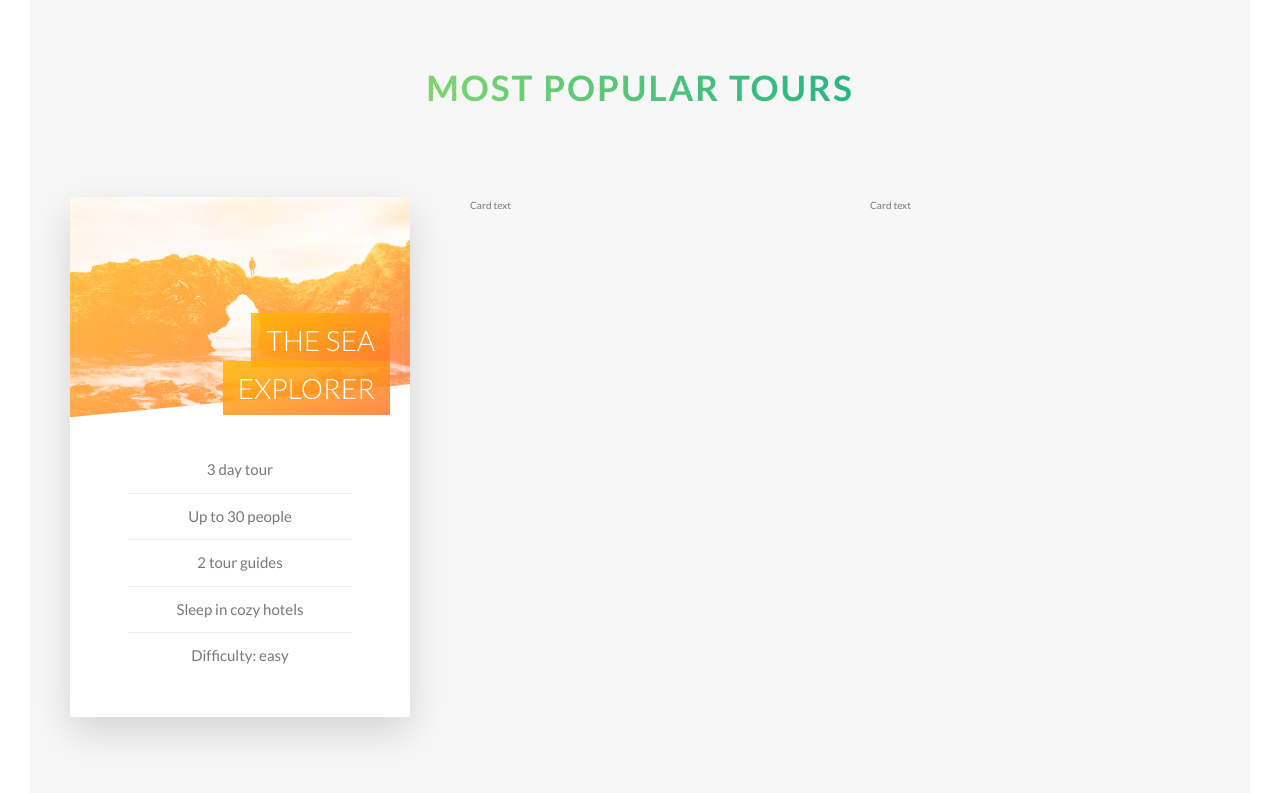
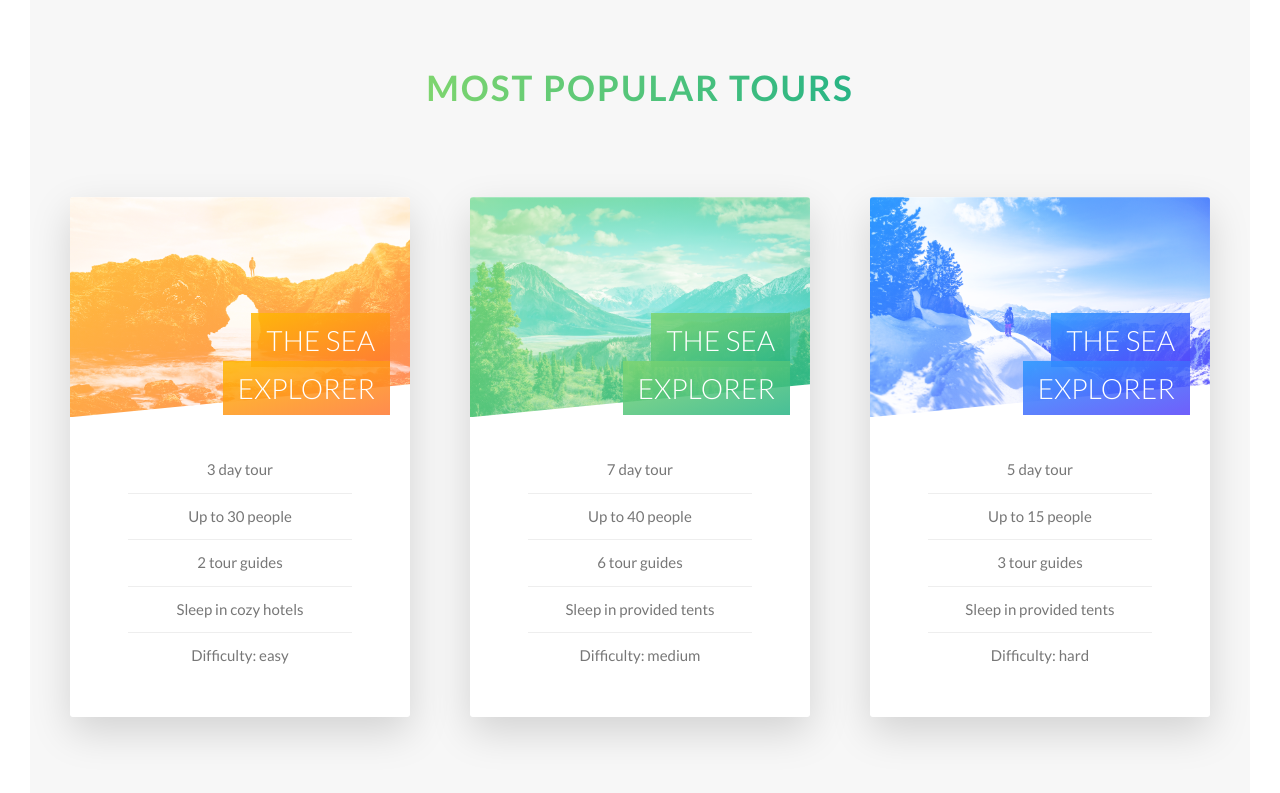
Before and after one commit to DaVille06/NatureTours, a website: page index.html in a window 1280 px wide. Shown: the part 2222-3015 px from the top of the page. Drawn offline with Linux system fonts and the light colour scheme.

Commit message:
Finished styling for cards 2 and 3

```diff
--- a/index.html
+++ b/index.html
@@ -140,13 +140,59 @@
                     </div>
                 </div>
                 <div class="col-1-of-3">
-                    <div class="">
-                        Card text
+                    <div class="card">
+                        <div class="card__side card__side--front">
+                            <div class="card__picture card__picture--2">&nbsp;</div>
+                            <h4 class="card__heading">
+                                <span class="card__heading-span card__heading-span--2">The sea explorer</span>
+                            </h4>
+                            <div class="card__details">
+                                <ul>
+                                    <li>7 day tour</li>
+                                    <li>Up to 40 people</li>
+                                    <li>6 tour guides</li>
+                                    <li>Sleep in provided tents</li>
+                                    <li>Difficulty: medium</li>
+                                </ul>
+                            </div>
+                        </div>
+                        <div class="card__side card__side--back card__side--back--2">
+                            <div class="card__cta">
+                                <div class="card__price-box">
+                                    <p class="card__price-only">Only</p>
+                                    <p class="card__price-value">$497</p>
+                                </div>
+                                <a href="#" class="btn btn--white">Book now!</a>
+                            </div>
+                        </div>
                     </div>
                 </div>
                 <div class="col-1-of-3">
-                    <div class="">
-                        Card text
+                    <div class="card">
+                        <div class="card__side card__side--front">
+                            <div class="card__picture card__picture--3">&nbsp;</div>
+                            <h4 class="card__heading">
+                                <span class="card__heading-span card__heading-span--3">The sea explorer</span>
+                            </h4>
+                            <div class="card__details">
+                                <ul>
+                                    <li>5 day tour</li>
+                                    <li>Up to 15 people</li>
+                                    <li>3 tour guides</li>
+                                    <li>Sleep in provided tents</li>
+                                    <li>Difficulty: hard</li>
+                                </ul>
+                            </div>
+                        </div>
+                        <div class="card__side card__side--back card__side--back--3">
+                            <div class="card__cta">
+                                <div class="card__price-box">
+                                    <p class="card__price-only">Only</p>
+                                    <p class="card__price-value">$897</p>
+                                </div>
+                                <a href="#" class="btn btn--white">Book now!</a>
+                            </div>
+                        </div>
                     </div>
                 </div>
             </div>
--- a/sass/components/_card.scss
+++ b/sass/components/_card.scss
@@ -36,8 +36,8 @@
             &--2 {
                 background-image: linear-gradient(
                     to right bottom,
-                    $color-secondary-light,
-                    $color-secondary-dark
+                    $color-primary-light,
+                    $color-primary-dark
                 );
             }
 
@@ -77,11 +77,21 @@
         }
 
         &--2 {
-            background-image: url(../img/nat-5.jpg);
+            background-image: linear-gradient(
+                    to right bottom,
+                    $color-primary-light,
+                    $color-primary-dark
+                ),
+                url(../img/nat-6.jpg);
         }
 
         &--3 {
-            background-image: url(../img/nat-5.jpg);
+            background-image: linear-gradient(
+                    to right bottom,
+                    $color-tertiary-light,
+                    $color-tertiary-dark
+                ),
+                url(../img/nat-7.jpg);
         }
     }
 
@@ -111,9 +121,19 @@
         }
 
         &--2 {
+            background-image: linear-gradient(
+                to right bottom,
+                rgba($color-primary-light, 0.85),
+                rgba($color-primary-dark, 0.85)
+            );
         }
 
         &--3 {
+            background-image: linear-gradient(
+                to right bottom,
+                rgba($color-tertiary-light, 0.85),
+                rgba($color-tertiary-dark, 0.85)
+            );
         }
     }
 
```
Also changed, not shown: css/style.css.
